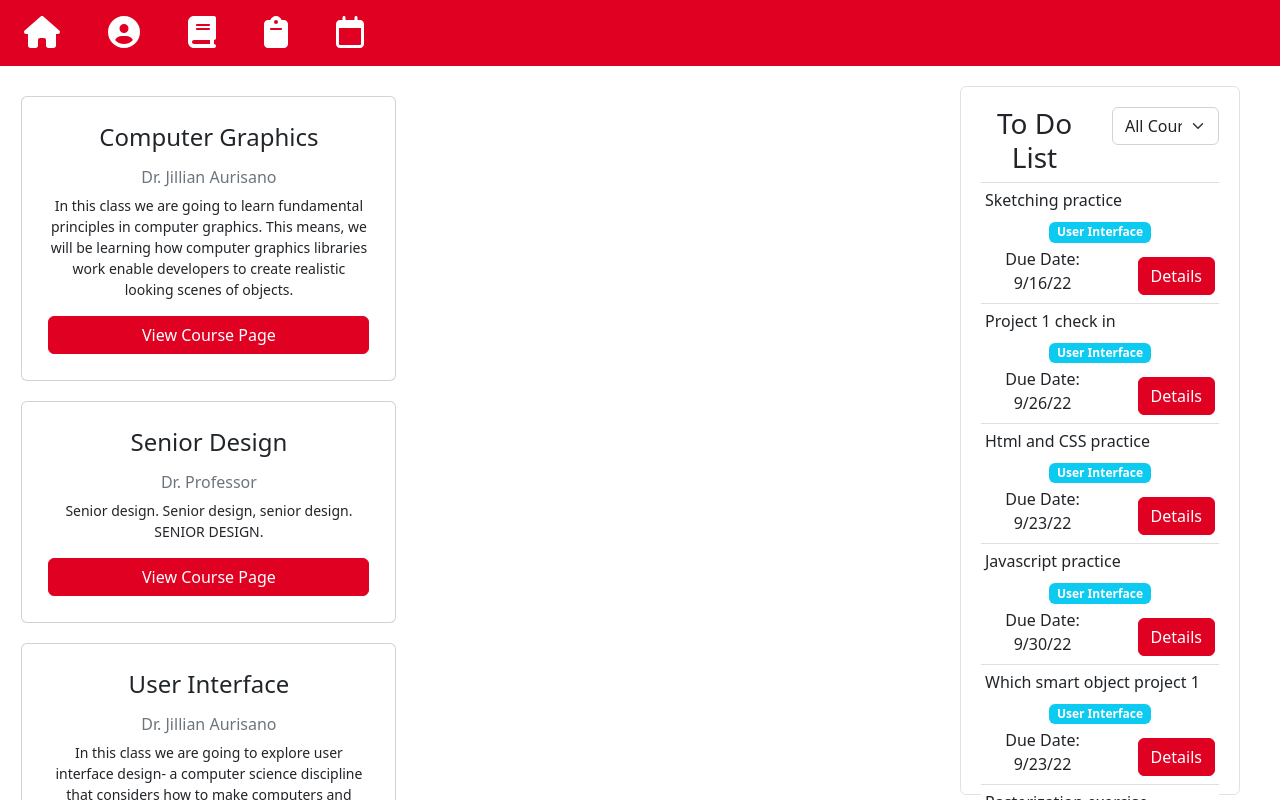
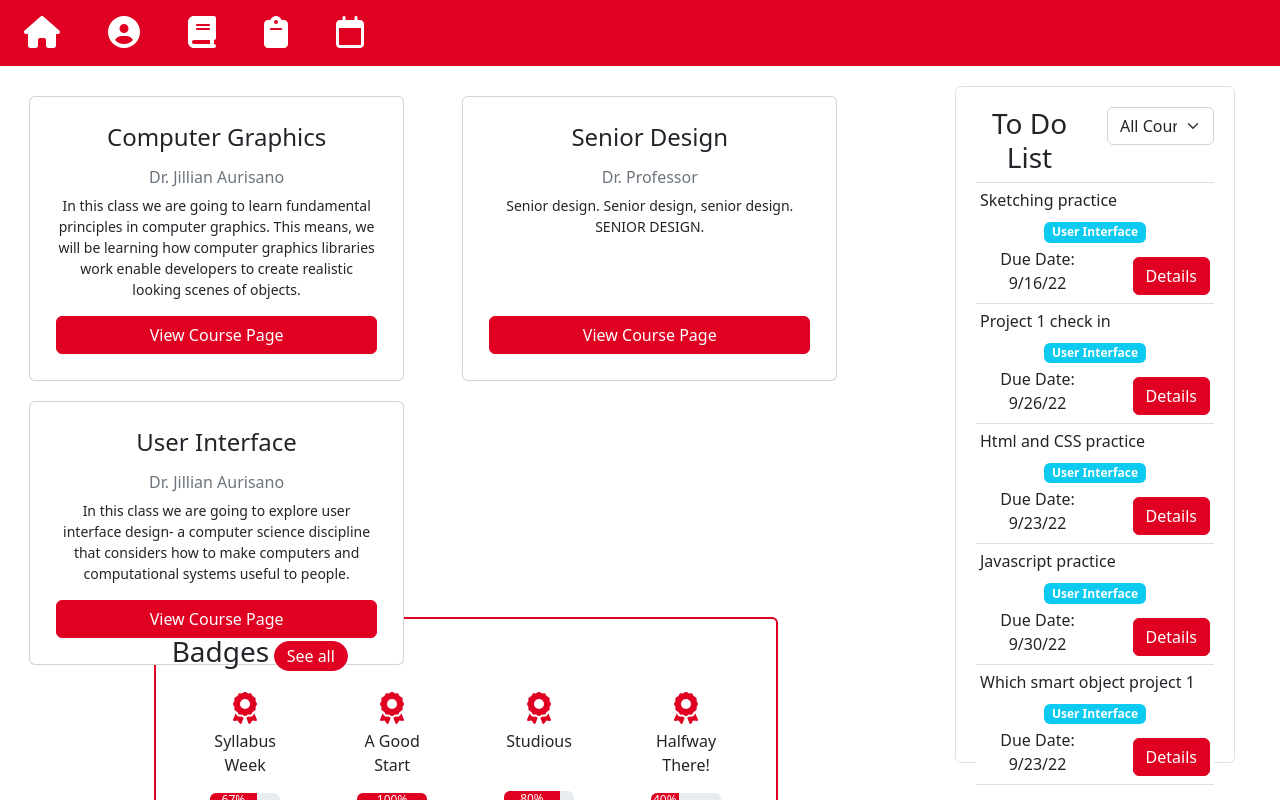
Before and after one commit to cconn10/CS5167Project2, a React (Create React App) app: page / in a window 1280 px wide. Shown: the top 800 px of the page. Built offline with nearby package versions, Linux system fonts and the light colour scheme; the HTML template or start-up script is replaced by a standard one.

Commit message:
Style fixes

```diff
--- a/src/components/Home/HomePage.css
+++ b/src/components/Home/HomePage.css
@@ -1,4 +1,4 @@
-.gridContainer {
+.homePageContainer {
     height: 93%;
     display: grid;
     grid-template-columns: [start] 25% [line2] 25% [line3] 25% [line4] 25% [end];
--- a/src/components/Home/HomePage.jsx
+++ b/src/components/Home/HomePage.jsx
@@ -17,7 +17,7 @@ class HomePage extends Component {
     render() {
         return (
             <React.Fragment>
-                <div className="gridContainer">
+                <div className="homePageContainer">
                 <div className="classCardContainer">
                     <ClassCardContainer courseInfo={CourseInfo}></ClassCardContainer>
                 </div>
--- a/src/components/Modules/modules.css
+++ b/src/components/Modules/modules.css
@@ -54,12 +54,3 @@
     grid-column: start / line5;
     grid-row: line2 / end ;
 }
-
-.toDoList{
-    position: relative;
-    right: 20px;
-    height: 100%;
-    padding: 20px;
-    grid-column: line5 / end;
-    grid-row: start / end ;
-}
```
